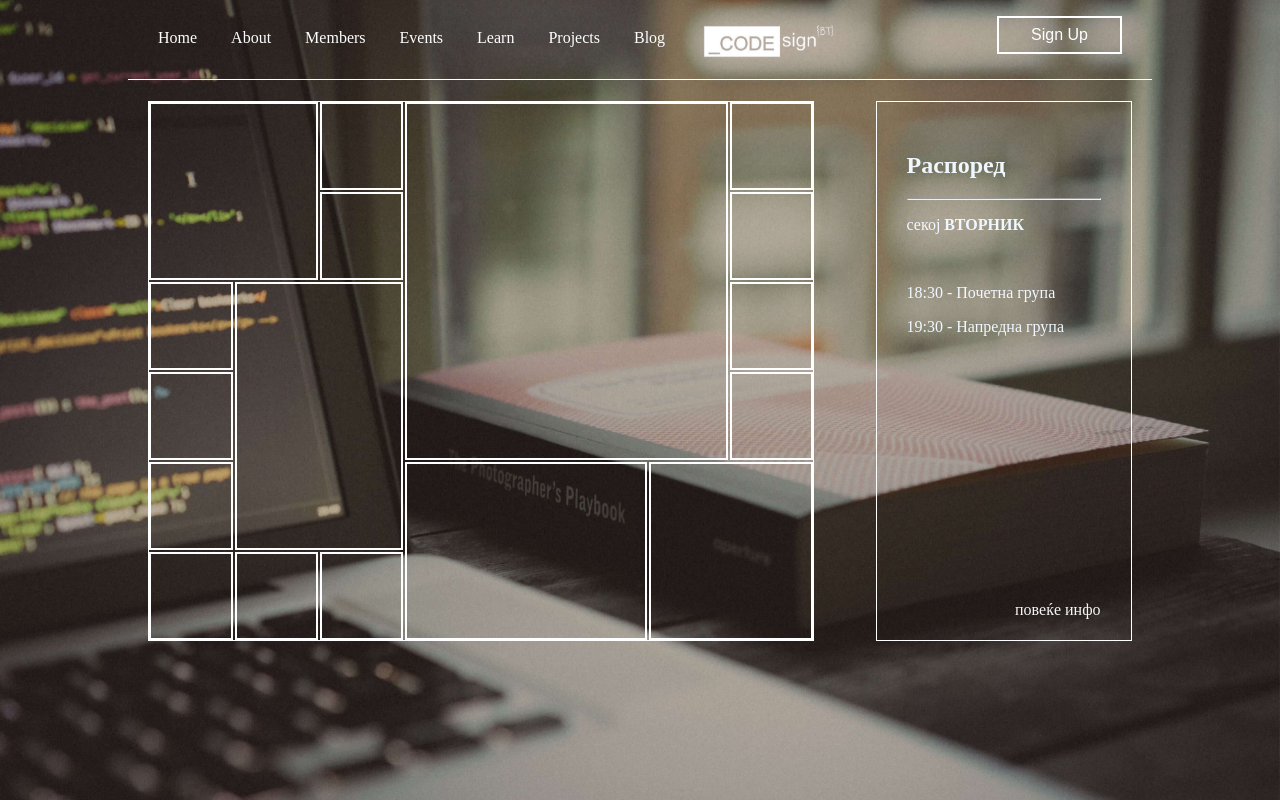
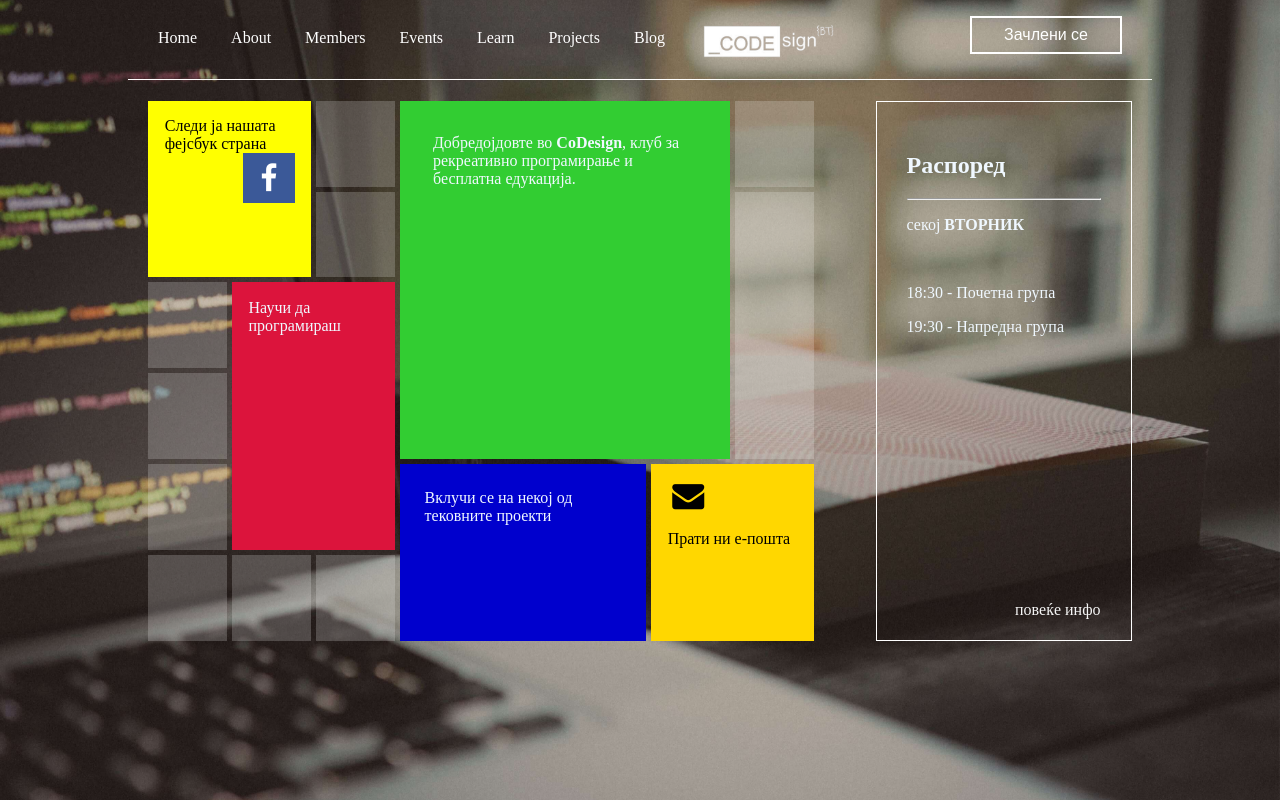
Before and after one commit to LeaLumburovska/codesign-website, a plain HTML site: page index.html in a window 1280 px wide. Drawn offline with Linux system fonts and the light colour scheme.

Commit message:
added content in grid

```diff
--- a/index.html
+++ b/index.html
@@ -4,6 +4,7 @@
 <meta charset="UTF-8">
 <meta name="viewport" content="width=device-width, initial-scale=1.0">
 <meta http-equiv="X-UA-Compatible" content="ie=edge">
+    <link rel="stylesheet" href="https://cdnjs.cloudflare.com/ajax/libs/font-awesome/4.7.0/css/font-awesome.min.css">
     <link rel="stylesheet" href="style.css">
 	<title> Layout </title>
 </head>
@@ -20,7 +21,7 @@
         <li>Blog</li>
 
         <img src="profile_codesign_small.png";>
-        <button>Sign Up</button>
+        <button>Зачлени се</button>
     </ul>
 
     <div class="main">
@@ -28,23 +29,35 @@
           <div class="highlights">
                <div style="
                            grid-column: 1/ span 2;
-                           grid-row: 1/ span 2;"></div>
+                           grid-row: 1/ span 2;
+                           color: black;
+                           background:yellow;">Следи ja нашата фејсбук страна <br><a href="http://facebook.com/codesignbt" target="_blank" class="fa fa-facebook"></a> </div>
               <div style="
                            grid-column: 2/ span 2;
-                           grid-row: 3/ span 3;"></div>
+                           grid-row: 3/ span 3;
+                          background:crimson;">Научи да програмираш</div>
               <div style="
                            grid-column: 4/ span 4;
-                           grid-row: 1/ span 4;"></div>
+                           grid-row: 1/ span 4;
+                          background:limegreen;"> Добредојдовте во <b>CoDesign</b>, клуб за рекреативно програмирање и бесплатна едукација.</div>
               <div style="
                            grid-column: 4/ span 3;
-                           grid-row: 5/ span 2;"></div>
+                           grid-row: 5/ span 2;
+                          background:mediumblue;">Вклучи се на некој од тековните проекти</div>
               <div style="
                            grid-column: 7/ span 2;
-                           grid-row: 5/ span 2;"></div>
+                           grid-row: 5/ span 2;
+                          color: black;
+                          vertical-align: bottom;
+
+                          background:gold;">
+                  <i class="fa fa-fw fa-envelope" style="font-size: 2em;"></i> <br><br>Прати ни е-пошта </div>
 
 
 
-                  <div></div>
+                  <div style="
+                           grid-column: 8/ span 1;
+                           grid-row: 2/ span 3;"></div>
               <div></div>
               <div></div>
               <div></div>
@@ -58,8 +71,7 @@
               <div></div>
               <div></div>
               <div></div>
-              <div></div>
-              <div></div>
+
 
 
 
--- a/style.css
+++ b/style.css
@@ -4,6 +4,22 @@ img {
     display: inline-block;
     vertical-align: middle;
     margin-right:30px;
+
+}
+
+.fa-facebook {
+ padding: 10px 1px;
+
+
+  background:#3B5998;
+    color: white;
+  font-size: 30px;
+  width: 50px;
+  text-align: center;
+  text-decoration: none;
+    float: right;
+/*  margin: 5px 2px;*/
+
 
 }
 
@@ -79,23 +95,27 @@ html,body {
     color: aliceblue;
     width: 65%;
     height: 90%;
-    border: 1px solid white;
+/*    border: 1px solid white;*/
     margin:2%;
     float:left;
     box-sizing:border-box;
      display: grid;
-    grid-gap:2px;
-    grid-template-columns: auto auto auto auto auto auto auto auto;
-    grid-template-rows: auto auto auto auto auto auto;
+    grid-gap:5px;
+    grid-template-columns: repeat(8,1fr);
+    grid-template-rows:repeat(6,1fr);
     overflow: hidden;
 
 
 }
 
 .highlights > div {
-/*    background: white;*/
+
+    background-color: rgba(255,255,255,0.2);
+    color: alicebluew;
+    padding:10%;
+    position: relative;
 /*    opacity:0.1;*/
-    border: 2px solid white;
+/*    border: 2px solid white;*/
 
 }
 .raspored{
```
